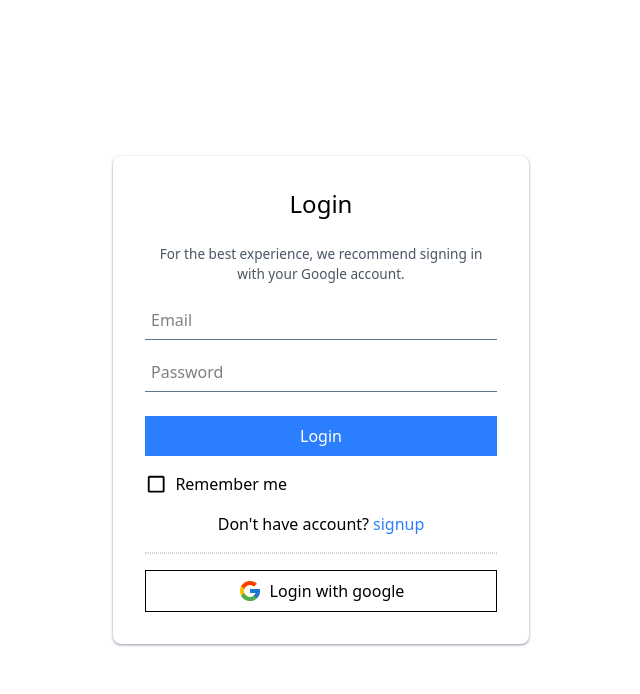
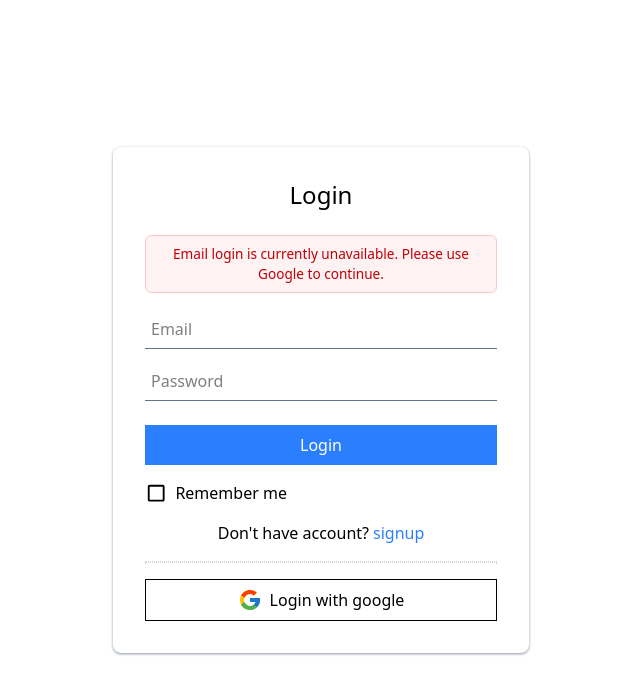
Before and after one commit to adhitya0403/Notify-Frontend, a React (Vite) app: page /login in a window 1280 px wide. Shown: the top 694 px of the page, without its empty margins (319-959 px from the left). Built offline with nearby package versions, Linux system fonts and the light colour scheme; no server answers.

Commit message:
auth changes

```diff
--- a/src/components/Login.jsx
+++ b/src/components/Login.jsx
@@ -49,9 +49,8 @@ const Login = () => {
       <Toaster />
       <div className="flex flex-col items-center w-[21rem] md:w-[26rem] p-8 gap-4 shadow-sm shadow-gray-400 rounded-lg">
         <h1 className="text-2xl mb-2">Login</h1>
-        <p className="text-[0.85rem] text-gray-600 text-center">
-          For the best experience, we recommend signing in with your Google
-          account.
+        <p className="text-[0.85rem] text-red-700 bg-red-50 border border-red-200 rounded-md p-2 text-center">
+          Email login is currently unavailable. Please use Google to continue.
         </p>
         <div className="flex flex-col w-full gap-3">
           <div className="flex w-full flex-col">
--- a/src/components/SignUp.jsx
+++ b/src/components/SignUp.jsx
@@ -53,9 +53,8 @@ const SignUp = () => {
       <Toaster />
       <div className="flex flex-col items-center w-[21rem] md:w-[26rem] p-8 gap-4 shadow-sm shadow-gray-400 rounded-lg">
         <h1 className="text-2xl mb-2">Sign up</h1>
-        <p className="text-[0.85rem] text-gray-600 text-center">
-          We recommend signing up with your Google account for a faster
-          experience.
+        <p className="text-[0.85rem] text-red-700 bg-red-50 border border-red-200 rounded-md p-2 text-center">
+          Email login is currently unavailable. Please use Google to continue.
         </p>
         <div className="flex flex-col w-full gap-4">
           <input
```
